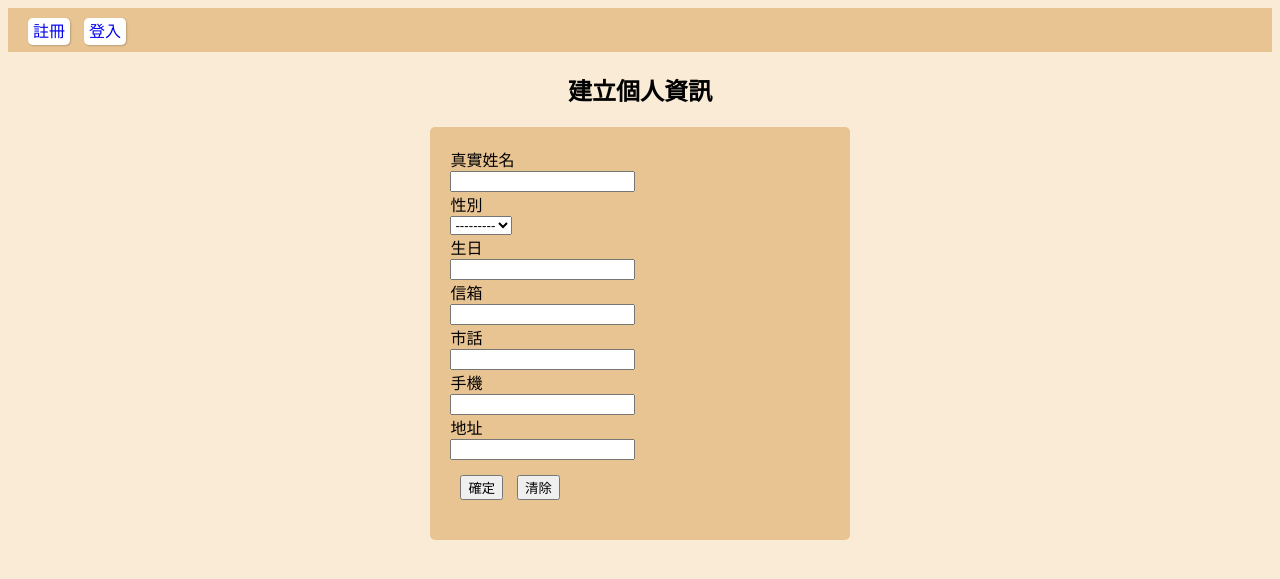
After one commit to Ohnokaoru/myshop, a Django app: template userprofile/templates/userprofile/create-userprofile.html in a window 1280 px wide. The commit adds this page. Shown: the top 579 px of the page. Run offline with Django 5.2, Linux system fonts and the light colour scheme; tables that the repository leaves empty hold one stand-in row (values such as "Sample post"); the template is opened without the code that fills it: values that come from a table or form of the project are taken from there, most other values are stand-ins (such as "Sample title", 1, 10 or a date in 2020).

Commit message:
1.新增create-userprofile與create-userprofile.html 2.修改userprofile model

```diff
--- a/static/css/style.css
+++ b/static/css/style.css
@@ -29,11 +29,13 @@ body {
 }
 
 
-#user-register-form {
+#user-register-form,
+#create-userprofile-form {
     background-color: rgb(233, 196, 147);
     width: 30%;
     margin: auto;
     padding: 20px;
+    border-radius: 5px;
 }
 
 #message,
--- a/templates/base.html
+++ b/templates/base.html
@@ -13,8 +13,8 @@
 
 <body>
     <div id="navbar">
-        {% if user.is_authenticated %}
-        {{user.username}}
+        {% if request.user.is_authenticated %}
+        <a href="{% url 'create-userprofile' %}">{{user.username}}個人資訊</a>
         <a href="{% url 'user-logout' %}">登出</a>
         {% else %}
         <a href="{% url 'user-register' %}">註冊</a>
--- a/userprofile/models.py
+++ b/userprofile/models.py
@@ -9,7 +9,7 @@ class UserProfile(models.Model):
     gender = models.CharField(max_length=1, choices=gender_choices)
     birthday = models.DateField()
     email = models.EmailField()
-    tel = models.CharField(max_length=10, null=True)
+    tel = models.CharField(max_length=10, null=True, blank=True)
     phone = models.CharField(max_length=10)
     address = models.CharField(max_length=100)
     user = models.OneToOneField(User, on_delete=models.CASCADE)
--- /dev/null
+++ b/userprofile/templates/userprofile/create-userprofile.html
@@ -0,0 +1,60 @@
+{% extends "base.html" %}
+{% load static %}
+{% block title %}建立個人資訊{% endblock %}
+
+{% block content %}
+<div id="title">
+    <h2>建立個人資訊</h2>
+</div>
+
+<div id="create-userprofile-form">
+    <form action="" method="POST">
+        {% csrf_token %}
+        <label for="{{form.name.id_for_label}}">真實姓名</label> <br>
+        {{form.name}} <br>
+
+        <label for="{{form.gender.id_for_label}}">性別</label> <br>
+        {{form.gender}} <br>
+
+        <label for="{{form.birthday.id_for_label}}">生日</label> <br>
+        {{form.birthday}} <br>
+
+        <label for="{{form.email.id_for_label}}">信箱</label> <br>
+        {{form.email}} <br>
+
+        <label for="{{form.tel.id_for_label}}">市話</label> <br>
+        {{form.tel}} <br>
+
+        <label for="{{form.phone.id_for_label}}">手機</label> <br>
+        {{form.phone}} <br>
+
+        <label for="{{form.address.id_for_label}}">地址</label> <br>
+        {{form.address}} <br>
+
+
+        <input type="submit" name="" id="submit-button" value="確定">
+        <input type="reset" name="" id="reset" value="清除">
+
+
+        <div id="message"> {{message}}</div>
+
+        <div id="errors">
+            {% for field in form %}
+            {% if field.errors %}
+            {% for error in field.errors %}
+            {{error}} <br>
+            {% endfor %}
+            {% endif %}
+            {% endfor %}
+
+            {% if non_field.errors %}
+            {% for error in non_field.errors %}
+            {{error}} <br>
+            {% endfor %}
+            {% endif %}
+        </div>
+    </form>
+</div>
+
+
+{% endblock %}
```
Also changed, not shown: userprofile/views.py (+28 -2 lines), userprofile/migrations/0002_alter_userprofile_tel.py (added).
